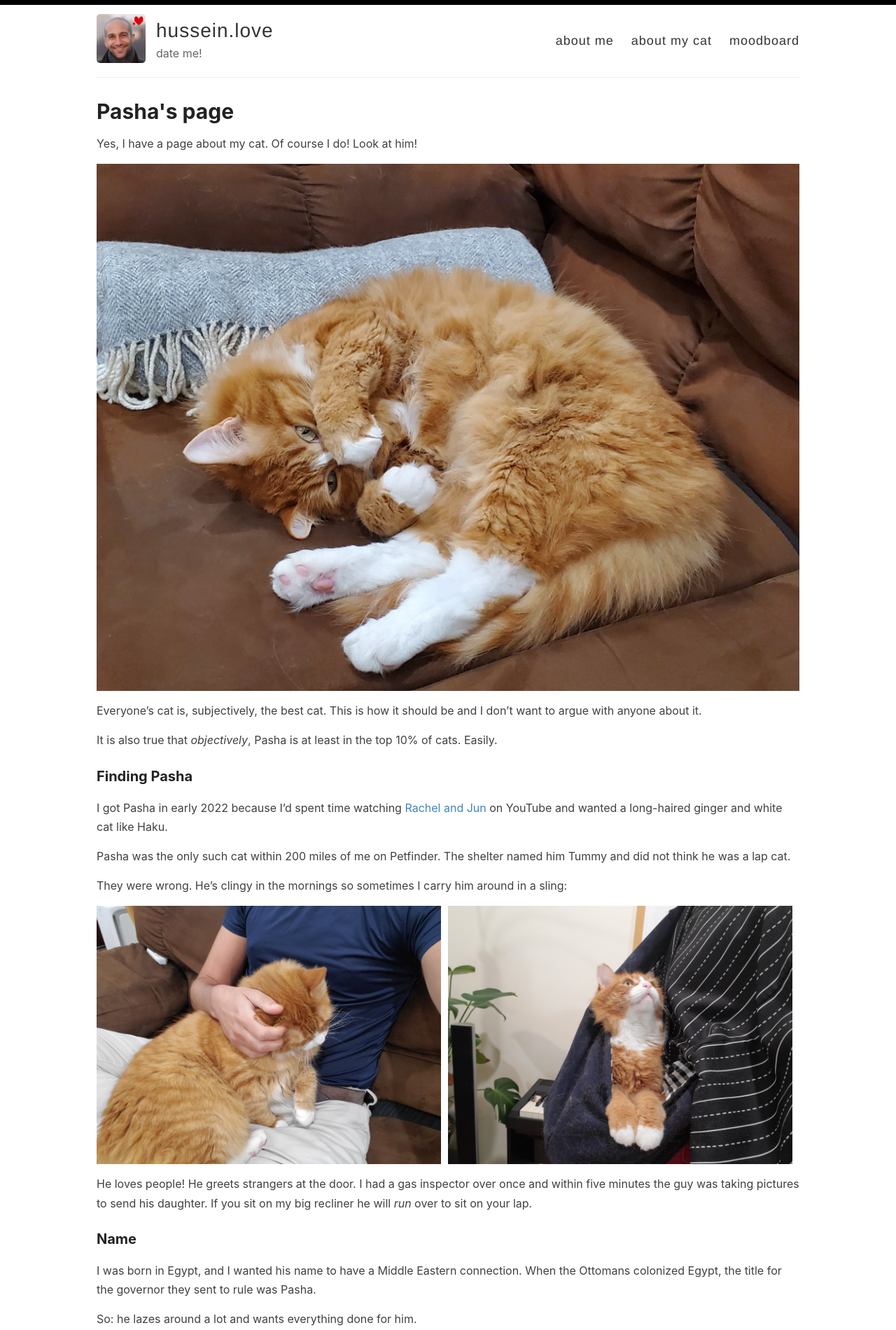
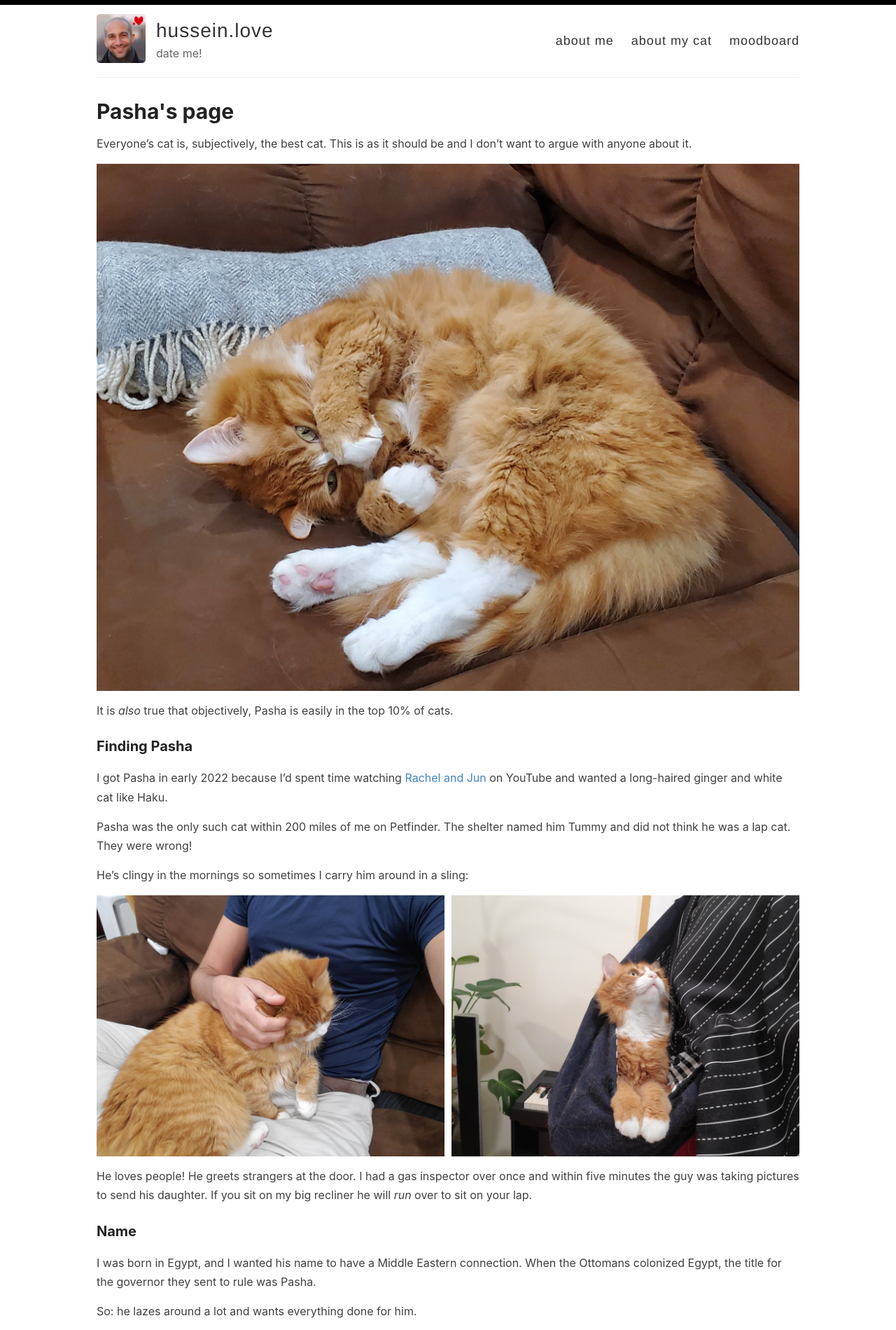
Before and after one commit to helgridly/love, a Jekyll site: the page built from _pages/cat.md, in a window 1280 px wide. Shown: the top 1900 px of the page at 70% size. Built offline with Jekyll 4.4.1, drawn with Linux system fonts in a browser that asks for light colours.

Commit message:
misc tinkering and fixes

```diff
--- a/_pages/cat.md
+++ b/_pages/cat.md
@@ -4,21 +4,19 @@ title: Pasha's page
 permalink: /cat/
 ---
 
-Yes, I have a page about my cat. Of course I do! Look at him!
+Everyone's cat is, subjectively, the best cat. This is as it should be and I don't want to argue with anyone about it.
 
 <img src="{{site.baseurl}}/images/pasha/hiding.jpeg" width="100%">
 
-Everyone's cat is, subjectively, the best cat. This is how it should be and I don't want to argue with anyone about it.
-
-It is also true that _objectively_, Pasha is at least in the top 10% of cats. Easily.
+It is _also_ true that objectively, Pasha is easily in the top 10% of cats.
 
 ### Finding Pasha
 
 I got Pasha in early 2022 because I'd spent time watching [Rachel and Jun](https://www.youtube.com/watch?v=IETeb-Mw-28) on YouTube and wanted a long-haired ginger and white cat like Haku.
 
-Pasha was the only such cat within 200 miles of me on Petfinder. The shelter named him Tummy and did not think he was a lap cat.
+Pasha was the only such cat within 200 miles of me on Petfinder. The shelter named him Tummy and did not think he was a lap cat. They were wrong!
 
-They were wrong. He's clingy in the mornings so sometimes I carry him around in a sling:
+He's clingy in the mornings so sometimes I carry him around in a sling:
 
 <div class="flex-container">
   <img src="{{site.baseurl}}/images/pasha/lap.jpeg">
@@ -34,17 +32,17 @@ I was born in Egypt, and I wanted his name to have a Middle Eastern connection.
 So: he lazes around a lot and wants everything done for him.
 
 <div class="flex-container">
-  <img src="{{site.baseurl}}/images/pasha/lying-down.jpeg">
+  <img src="{{site.baseurl}}/images/pasha/lying-down.jpeg" alt="serve me">
   <img src="{{site.baseurl}}/images/pasha/yawning.jpeg">
 </div>
 
 ## Cuteness
 
-<img src="{{site.baseurl}}/images/pasha/blanket.jpeg" width="100%">
+<img src="{{site.baseurl}}/images/pasha/blanket.jpg" width="100%" alt="sleeby">
 
 <div class="flex-container">
-  <img src="{{site.baseurl}}/images/pasha/nose.jpeg">
-  <img src="{{site.baseurl}}/images/pasha/window.jpeg">
+  <img src="{{site.baseurl}}/images/pasha/nose.jpeg" alt="LOOK AT THAT NOSE!!!!">
+  <img src="{{site.baseurl}}/images/pasha/window.jpeg" alt="peekin'">
 </div>
 
 <span style="display: block; text-align: center; font-size: 200%;">😻</span>
--- a/assets/custom-style.css
+++ b/assets/custom-style.css
@@ -19,13 +19,12 @@
   align-items: center;
   justify-content: center;
   height: 400px;
-  width: 50vh !important;
-  /* Fixed width relative to viewport height */
+  width: fit-content;
 }
 
 .splide__slide img {
   height: 100%;
-  width: 100%;
+  width: auto;
   max-height: 500px;
   object-fit: scale-down;
 }
@@ -50,10 +49,10 @@ td {
 
 .flex-container {
   display: flex;
-  gap: 1%; /* adds space between images */
+  gap: 10px; /* adds space between images */
 }
 .flex-container img {
-  width: 49%;
+  width: calc((100% - 10px) /2);
 }
 
 /* start gallery hidden until relayed out */
--- a/images/moodboard/moodboard_index.txt
+++ b/images/moodboard/moodboard_index.txt
@@ -1,9 +1,9 @@
-48947275_10101098456438515_7682076929096155136_n.jpg 1 me as a kid
-48415054_10101098456653085_2324833297307271168_n.jpg 1 me as a baby
+48947275_10101098456438515_7682076929096155136_n.jpg 1 kid Hussein
+48415054_10101098456653085_2324833297307271168_n.jpg 1 baby Hussein
 fooddrive.mp4 1 at the Dorchester Community Fridge food drive
 20241128_180813.jpg 1 tattoo from my goddaughter
 20241120_203134.jpg 2 first paint nite
-20241120_131359.jpg 1 lego mode
+20241120_131359.jpg 1 lego Hussein
 20241120_125059.jpg 1
 20241115_130359.jpg 1 silks at the silk shop
 20241112_121317.jpg 1
```
Also changed, not shown: _pages/moodboard.md (+2 -0 lines), index.md (+4 -4 lines), images/pasha/blanket.jpg (added), 1 other file.
